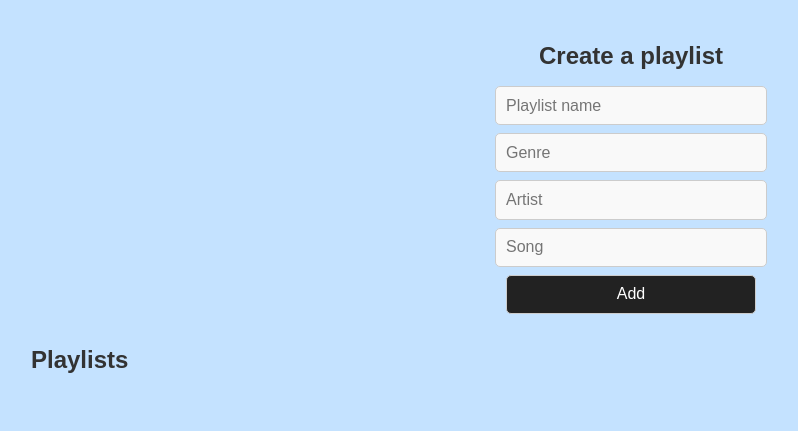
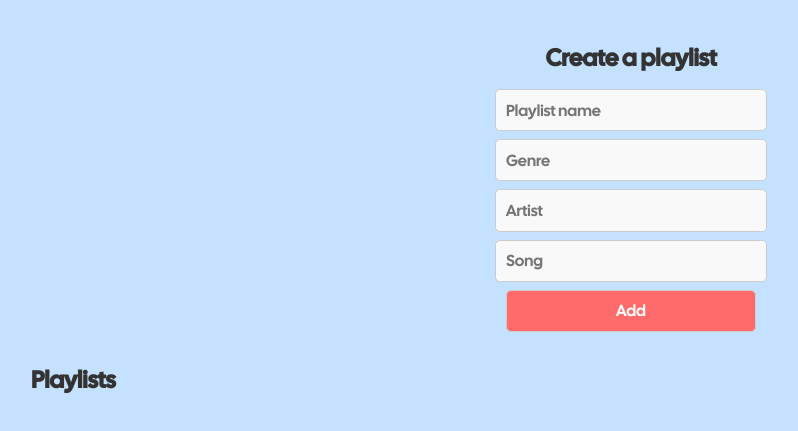
Before and after one commit to gitwilma/playlist, a plain HTML site: page index.html in a window 1280 px wide. Shown: the part 149-580 px from the top of the page, without its empty margins (9-807 px from the left). Drawn offline with Linux system fonts and the light colour scheme.

Commit message:
added font

```diff
--- a/style.css
+++ b/style.css
@@ -1,6 +1,6 @@
 body {
+    font-family: 'CalSans', sans-serif;
     margin: 0;
-    font-family: Arial, sans-serif;
     background-color: #C4E2FF;
     color: #333;
     padding: 0;
@@ -38,6 +38,7 @@ body {
 
   form input,
   form button {
+    font-family: 'CalSans', sans-serif;
     background-color: #F9F9F9;
     padding: 0.6rem;
     font-size: 1rem;
@@ -47,14 +48,14 @@ body {
   }
 
   form button {
-    background-color: #222;
+    background-color: #FF6B6B;
     color: white;
     cursor: pointer;
     transition: background 0.3s;
   }
 
   form button:hover {
-    background-color: #555;
+    background-color: #ff8181;
   }
 
   #playlist-container {
@@ -80,3 +81,10 @@ body {
     max-width: 180px;
     text-align: center;
   }
+
+  @font-face {
+    font-family: 'CalSans';
+    src: url('fonts/CalSans-Regular.ttf') format('truetype');
+    font-weight: normal;
+    font-style: normal;
+  }
```
Also changed, not shown: fonts/CalSans-Regular.ttf (added).
